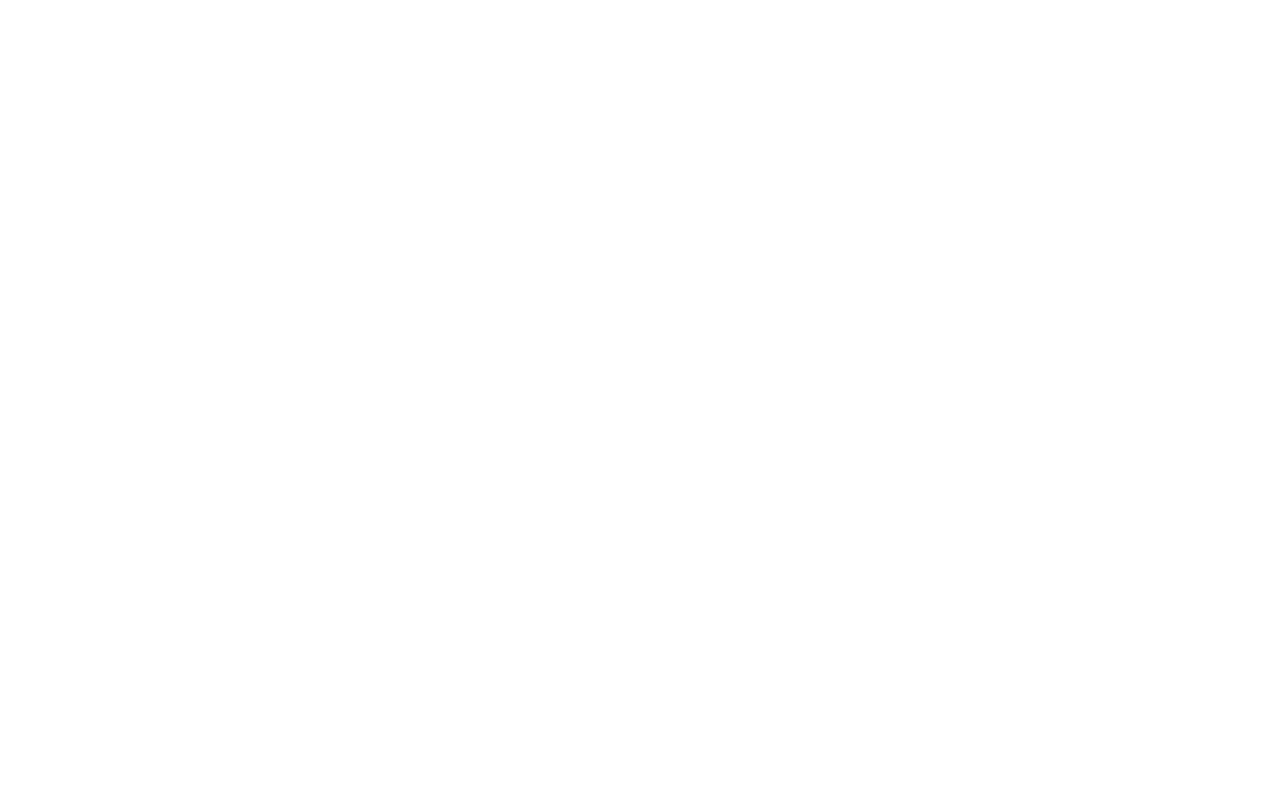
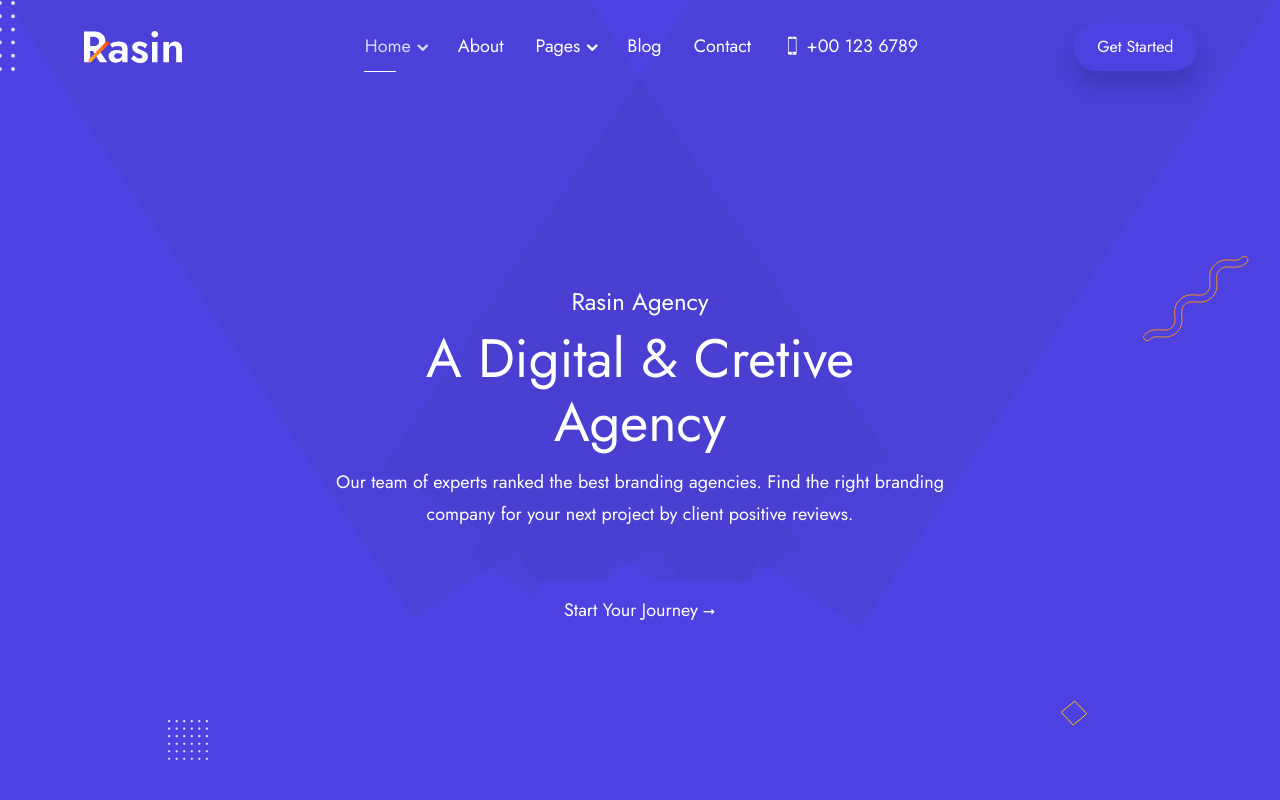
Before and after one commit to charlesmack34/metro-realty, a React (Create React App) app: page /metro-realty/home in a window 1280 px wide. Before the commit this address had no page. Shown: the top 800 px of the page. Built offline with nearby package versions, Linux system fonts and the light colour scheme.

Commit message:
get routing back in order

```diff
--- a/src/app/App.jsx
+++ b/src/app/App.jsx
@@ -25,7 +25,7 @@
         <div className='App'>
             <LoadTop />
             <Routes>
-                <Route path="/" exact element={<Home />} />
+                <Route path="*" exact element={<Home />} />
                 <Route path="/home" element={<Home />} />
                 <Route path="/home-2" element={<HomeTwo />} />
                 <Route path="/home-3" element={<HomeThree />} />
--- a/src/index.js
+++ b/src/index.js
@@ -1,22 +1,23 @@
 import React from 'react';
-import ReactDOM from 'react-dom';
 import App from './app/App';
 import reportWebVitals from './reportWebVitals';
 import {BrowserRouter, Route, Routes} from 'react-router-dom';
+import { createRoot } from 'react-dom/client';
 
 import 'bootstrap/dist/css/bootstrap.min.css';
 import './assets/scss/main.scss';
 
-ReactDOM.render(
+const container = document.getElementById('root');
+const root = createRoot(container); // createRoot(container!) if you use TypeScript
+root.render(
 	<React.StrictMode>
 		<BrowserRouter basename="/metro-realty">
 			<Routes>
-				<Route path="/" element={ <App /> }>
+				<Route path="*" element={ <App /> }>
 				</Route>
 			</Routes>
 		</BrowserRouter>
-	</React.StrictMode>,
-	document.getElementById('root')
+	</React.StrictMode>
 );
 
 // If you want to start measuring performance in your app, pass a function
```
